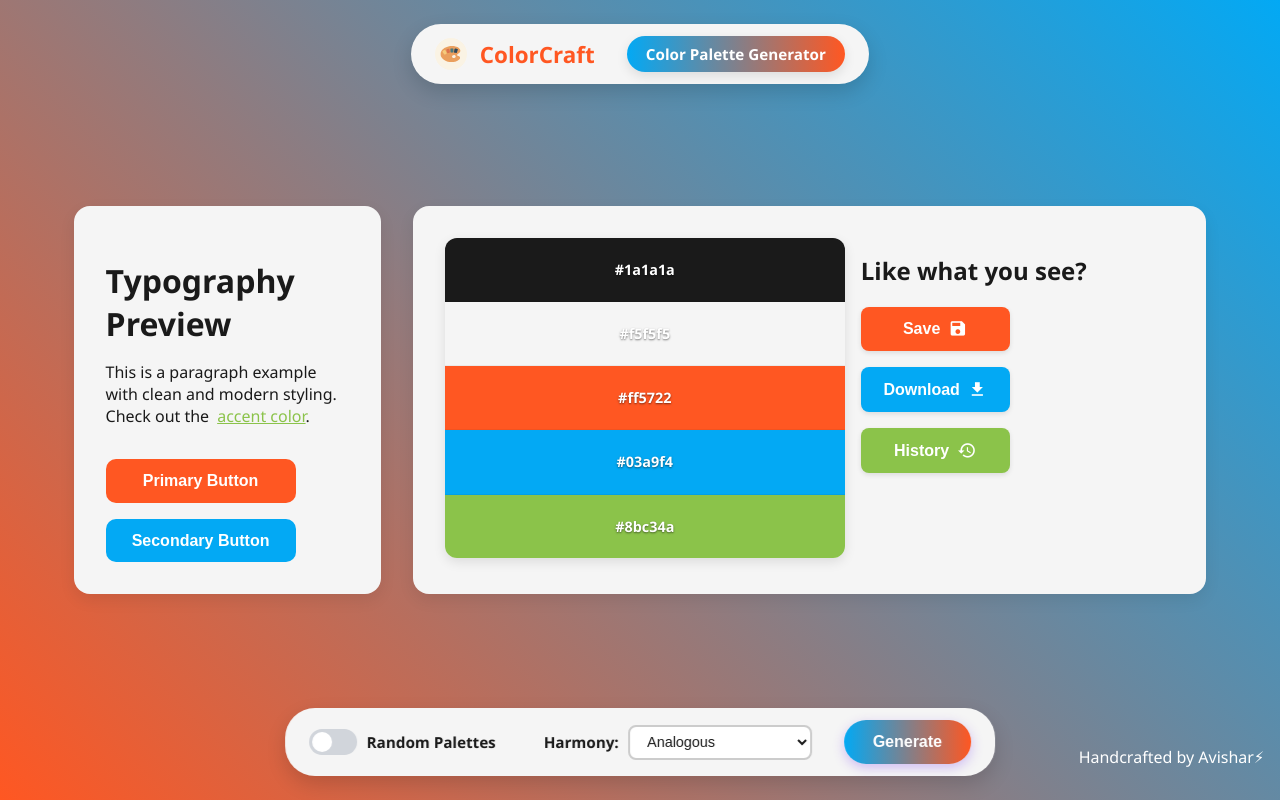
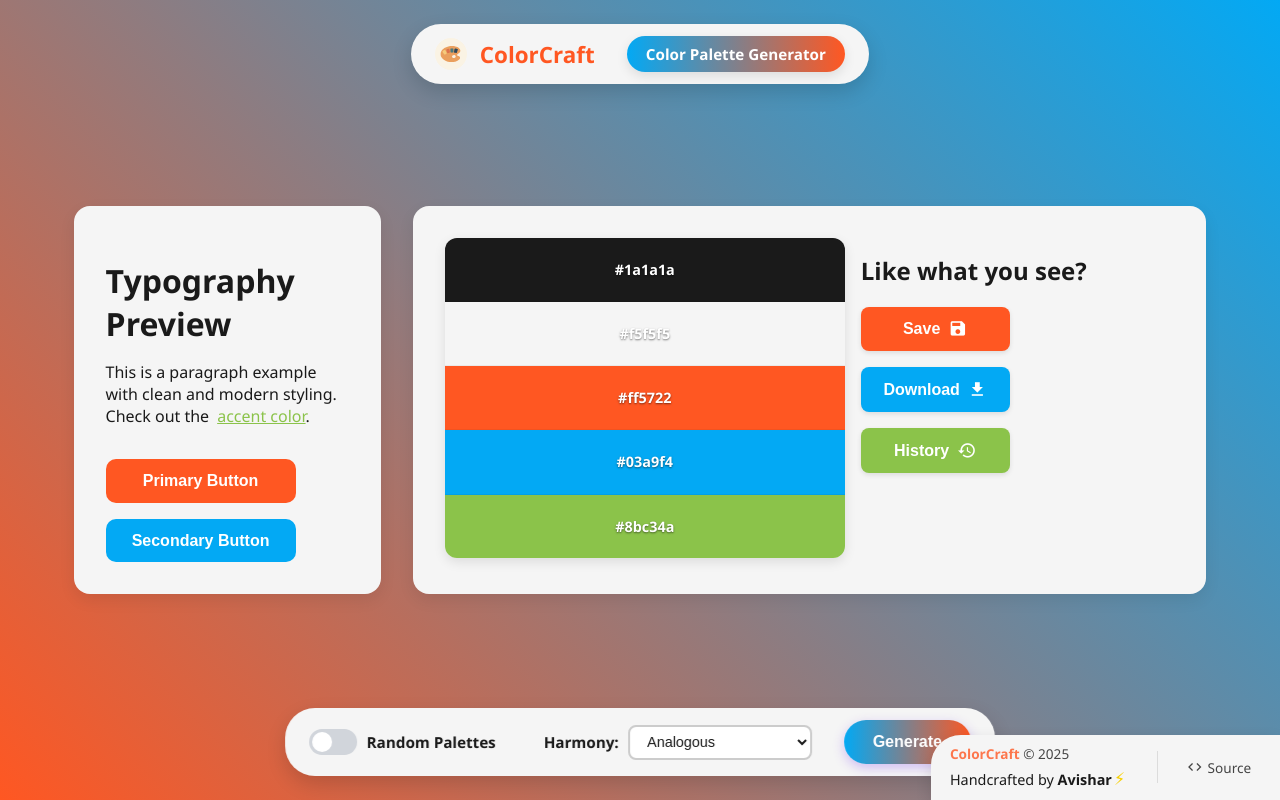
Before and after one commit to AvisharSharan/ColorCraft, a React (Vite) app: page / in a window 1280 px wide. Built offline with nearby package versions, Linux system fonts and the light colour scheme.

Commit message:
revamped footer to match with aesthetis

```diff
--- a/src/components/Footer.jsx
+++ b/src/components/Footer.jsx
@@ -2,12 +2,30 @@ import React from "react";
 import "../styles/Footer.css";
 import chroma from "chroma-js";
 
-const Footer = ({palette}) => (
-  <footer className="app-footer">
-    <p style={{color: chroma.contrast(palette.primary, '#ffffff') > 2.5 ? '#ffffff' : palette.text}}>
-        Handcrafted by Avishar⚡
-    </p>
-  </footer>
-);
+const Footer = ({palette}) => {
+  const textColor = palette.primary && chroma.contrast(palette.primary, '#ffffff') > 2.5 ? '#ffffff' : '#333333';
+
+  return (
+    <footer className="app-footer">
+      <div className="footer-content">
+        <div className="footer-info">
+          <div className="copyright">
+            <span className="brand-name">ColorCraft</span> &copy; {new Date().getFullYear()}
+          </div>
+          <div className="creator">
+            Handcrafted by <span className="creator-name">Avishar</span><span className="lightning">⚡</span>
+          </div>
+        </div>
+
+        <div className="footer-links">
+          <a href="https://github.com/AvisharSharan/ColorCraft" className="footer-link" title="View Source Code">
+            <span className="material-icons">code</span>
+            <span className="link-text">Source</span>
+          </a>
+        </div>
+      </div>
+    </footer>
+  );
+};
 
 export default Footer;
--- a/src/styles/Footer.css
+++ b/src/styles/Footer.css
@@ -1,11 +1,118 @@
 .app-footer {
-  text-align: right;
-  font-size: 1rem;
-  color: var(--text);
-  margin: 0;
-  padding: 1rem;
   position: fixed;
   bottom: 0;
   right: 0;
-  background-color: transparent;
+  display: flex;
+  justify-content: flex-start;
+  pointer-events: none;
 }
+
+.footer-content {
+  width: max-content;
+  display: flex;
+  align-items: center;
+  gap: 2rem;
+  padding: 0.6rem 1.2rem;
+  background-color: var(--background, #fff);
+  border-radius: 30px 0 0 0;
+  box-shadow: 0 6px 16px rgba(0, 0, 0, 0.12);
+  backdrop-filter: blur(10px);
+  transition: all 0.3s ease-in-out;
+  pointer-events: auto;
+}
+
+.footer-info {
+  display: flex;
+  flex-direction: column;
+  gap: 0.2rem;
+}
+
+.copyright {
+  font-size: 0.85rem;
+  color: var(--text, #333);
+  opacity: 0.8;
+}
+
+.brand-name {
+  font-weight: 600;
+  color: var(--primary, #7c3aed);
+}
+
+.creator {
+  font-size: 0.9rem;
+  color: var(--text, #333);
+}
+
+.creator-name {
+  font-weight: 600;
+}
+
+.lightning {
+  color: #f7d002;
+  margin-left: 2px;
+  font-size: 1.1rem;
+}
+
+.footer-links {
+  display: flex;
+  gap: 1rem;
+  align-items: center;
+  border-left: 1px solid rgba(0, 0, 0, 0.1);
+  padding-left: 1.2rem;
+}
+
+.footer-link {
+  display: flex;
+  align-items: center;
+  gap: 0.3rem;
+  font-size: 0.85rem;
+  color: var(--text, #333);
+  text-decoration: none;
+  opacity: 0.8;
+  transition: all 0.2s ease;
+  padding: 0.4rem 0.6rem;
+  border-radius: 6px;
+}
+
+.footer-link:hover {
+  background-color: rgba(0, 0, 0, 0.06);
+  opacity: 1;
+  transform: translateY(-2px);
+}
+
+.footer-link .material-icons {
+  font-size: 16px;
+}
+
+@media (max-width: 768px) {
+  .app-footer {
+    bottom: 100px;
+    left: 50%;
+    transform: translateX(-50%);
+  }
+
+  .footer-content {
+    padding: 0.5rem 1rem;
+    flex-direction: column;
+    gap: 0.6rem;
+  }
+
+  .footer-info {
+    text-align: center;
+  }
+
+  .footer-links {
+    border-left: none;
+    border-top: 1px solid rgba(0, 0, 0, 0.1);
+    padding-left: 0;
+    padding-top: 0.6rem;
+  }
+
+  .link-text {
+    display: none;
+  }
+
+  .footer-link .material-icons {
+    font-size: 20px;
+  }
+}
```
